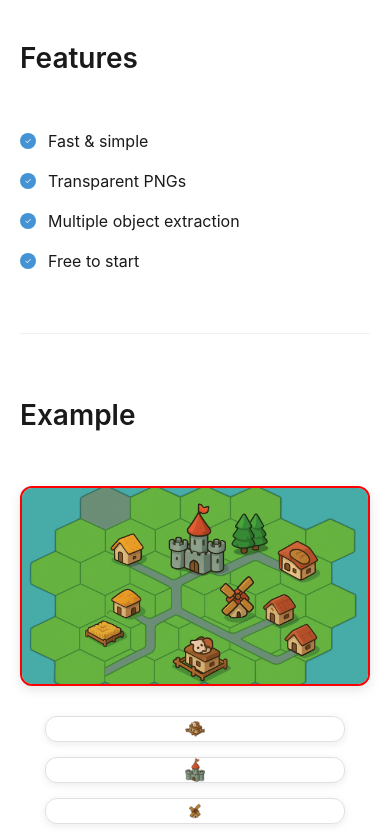
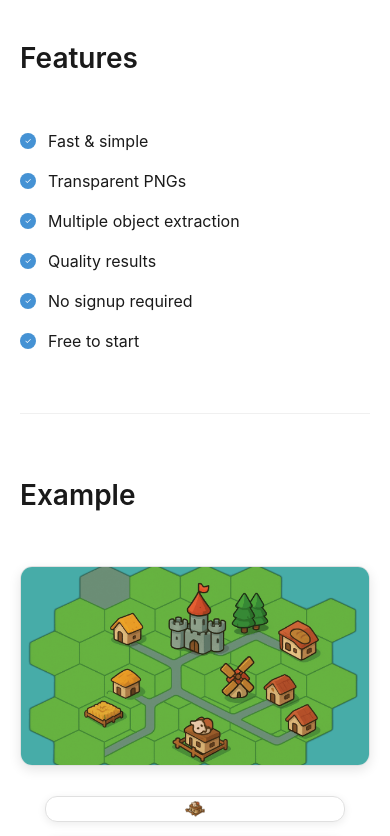
Before and after one commit to shukerullah/asset-extractor, a Next.js app: page / in a window 390 px wide. Shown: the part 2100-2936 px from the top of the page. Built offline with nearby package versions, Linux system fonts and the light colour scheme.

Commit message:
feat: add 6 features with responsive 3/2/1 column grid layout

```diff
--- a/src/app/page.module.css
+++ b/src/app/page.module.css
@@ -194,8 +194,8 @@
 
 .featureGrid {
   display: grid;
-  grid-template-columns: 1fr 1fr;
-  gap: 16px 60px;
+  grid-template-columns: repeat(3, 1fr);
+  gap: 24px 40px;
   width: 100%;
   margin: 0;
 }
@@ -578,6 +578,11 @@
 
 /* Tablet Styles (768px - 1024px) */
 @media (max-width: 1024px) {
+  .featureGrid {
+    grid-template-columns: repeat(2, 1fr);
+    gap: 20px 30px;
+  }
+
   .demoContainer {
     gap: 60px;
   }
@@ -692,8 +697,6 @@
     display: block !important;
     visibility: visible !important;
     order: 1; /* Ensure it comes first */
-    background: #ffcccc !important; /* Debug: red background to see if element exists */
-    border: 2px solid red !important; /* Debug: red border */
   }
 
   .extractedAssets {
--- a/src/app/page.tsx
+++ b/src/app/page.tsx
@@ -399,6 +399,14 @@ export default function AssetExtractorApp() {
             </div>
             <div className={styles.featureItem}>
               <div className={styles.featureIcon}>✓</div>
+              <span>Quality results</span>
+            </div>
+            <div className={styles.featureItem}>
+              <div className={styles.featureIcon}>✓</div>
+              <span>No signup required</span>
+            </div>
+            <div className={styles.featureItem}>
+              <div className={styles.featureIcon}>✓</div>
               <span>Free to start</span>
             </div>
           </div>
```
